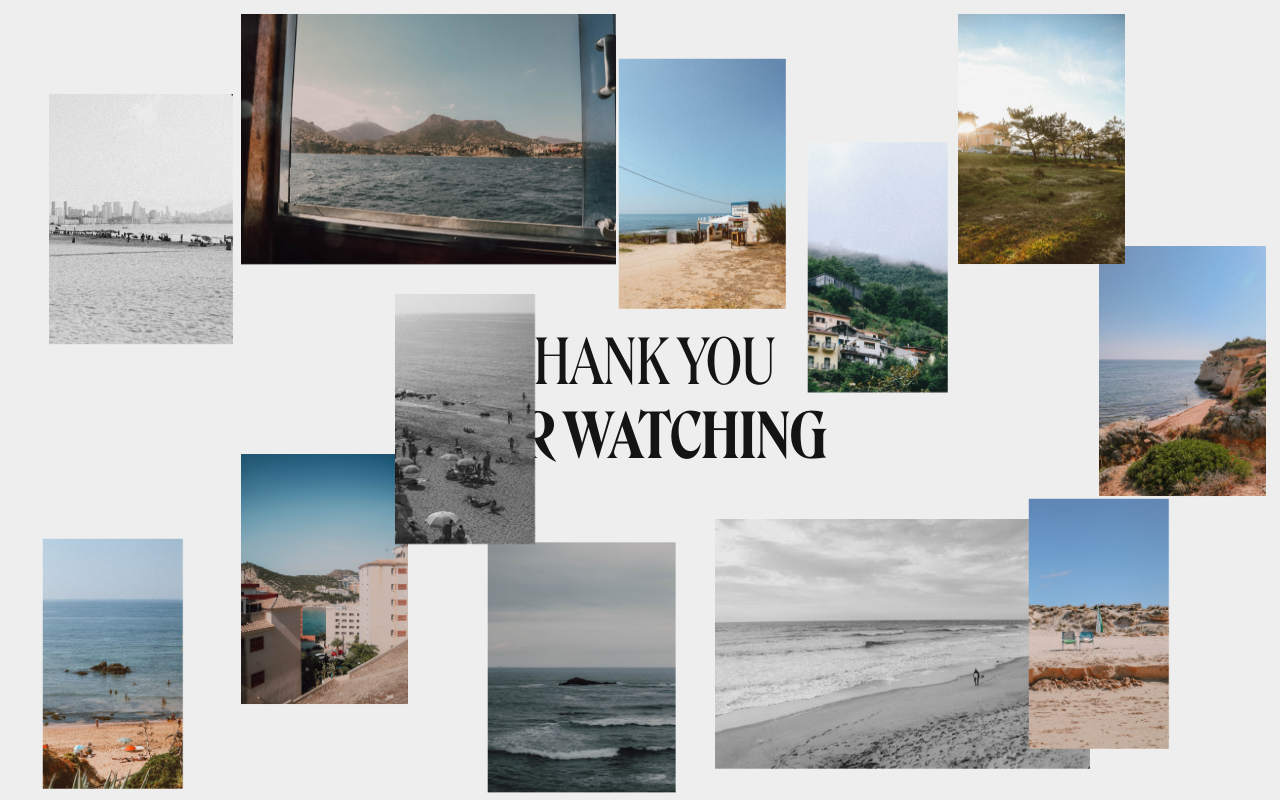
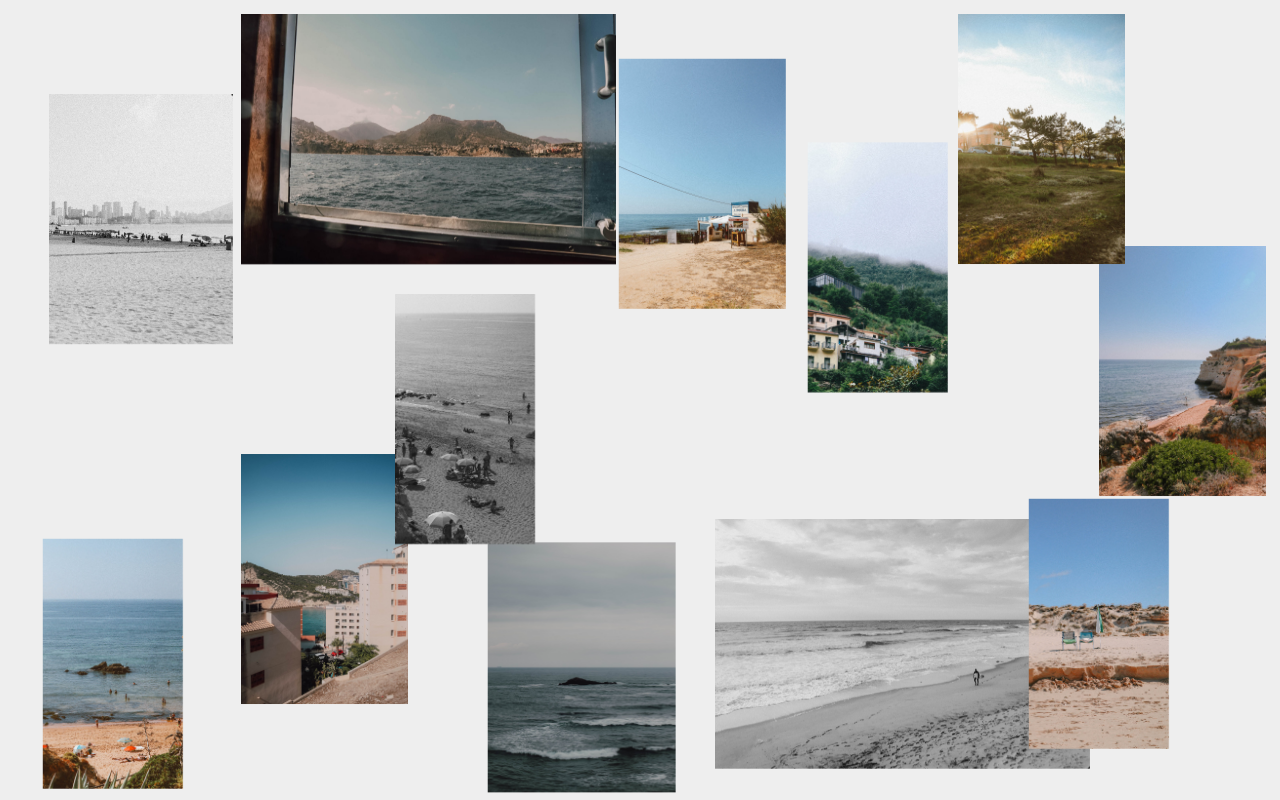
Before and after one commit to anacatarinafg/archived-photos, a plain HTML site: page index.html in a window 1280 px wide. Drawn offline with Linux system fonts and the light colour scheme; files whose address does not match are found by name.

Commit message:
removing the text

```diff
--- a/index.html
+++ b/index.html
@@ -10,13 +10,6 @@
 </head>
 
 <body>
-    <div class="gallery__textBox">
-        <p class="gallery__text">
-            thank you
-            <span>for watching</span>
-        </p>
-    </div>
-
     <!-- IMAGES -->
     <div class="gallery__images">
         <img src="./assets/1.jpg" alt="" class="gallery__image gallery__image1">
```
Also changed, not shown: script.js (+5 -8 lines).
